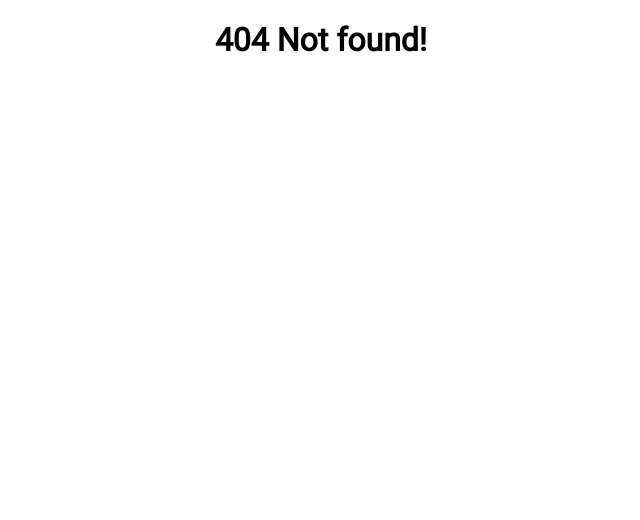
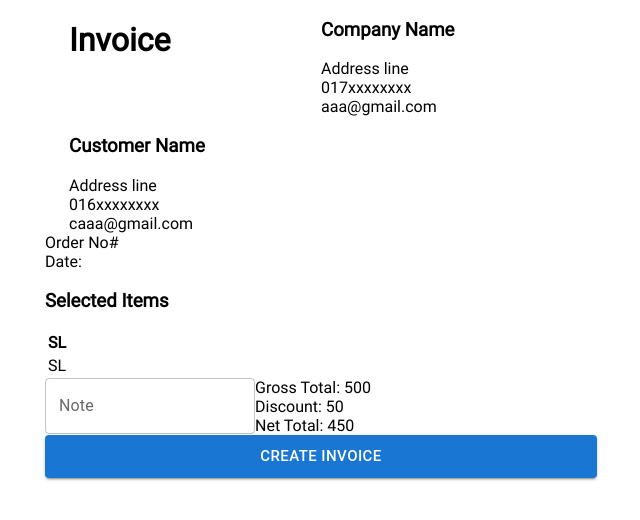
Before and after one commit to ehsanmunna/soft-invoice, a React (Create React App) app: page /invoice-create in a window 1280 px wide. Before the commit this address had no page. Shown: the top 520 px of the page, without its empty margins (319-959 px from the left). Built offline with nearby package versions, Linux system fonts and the light colour scheme.

Commit message:
invoice create complete without layout balance

```diff
--- a/src/App.tsx
+++ b/src/App.tsx
@@ -6,6 +6,7 @@ import NotFound from './Pages/NotFound/NotFound';
 import HomePage from './Pages/Home/Home';
 import InvoiceCustomerPage from './Pages/Invoice/Invoice-Customer';
 import InvoiceItemPage from './Pages/Invoice/Invoice-Item';
+import InvoiceCreatePage from './Pages/Invoice/Invoice-Create';
 
 function App() {
   return (
@@ -15,6 +16,7 @@ function App() {
           <Route path="/" element={<HomePage />} />
           <Route path="/invoice-customer" element={<InvoiceCustomerPage />} />
           <Route path="/invoice-item" element={<InvoiceItemPage />} />
+          <Route path="/invoice-create" element={<InvoiceCreatePage />} />
           <Route path="/login" element={<LoginPage />} />
           <Route path="/reg" element={<Registration />} />
           <Route path="/*" element={<NotFound/>} />
--- a/src/pages/Invoice/Invoice-Create.tsx
+++ b/src/pages/Invoice/Invoice-Create.tsx
@@ -2,6 +2,7 @@ import { Box } from "@mui/material";
 import AppButtonPrimary from "../../components/Actions/PrimaryButton";
 import AppTable from "../../components/Common/Table";
 import AppNumberInput from "../../components/FormElement/NumberInput";
+import AppTextArea from "../../components/FormElement/TextArea";
 import AppTextInput from "../../components/FormElement/TextInput";
 import CustomerInfo from "../../components/Invoice/CustomerInfo";
 import InvoiceHead from "../../components/Invoice/InvoiceHead";
@@ -40,13 +41,16 @@ function InvoiceCreatePage() {
           <AppTableContainer subtitle="Selected Items">
             <AppTable/>
           </AppTableContainer>
-          <Box>
+          <Box style={{display: 'flex'}}>
             <Box>
-
+              <AppTextArea label="Note"/>
             </Box>
             <Box>
               <InvoiceTotalSummery grossTotal={500} discount={50} netTotal={450}/>
             </Box>
+          </Box>
+          <Box>
+            <AppButtonPrimary btnText="create invoice" />
           </Box>
         </>
       </PageContainer>
```
